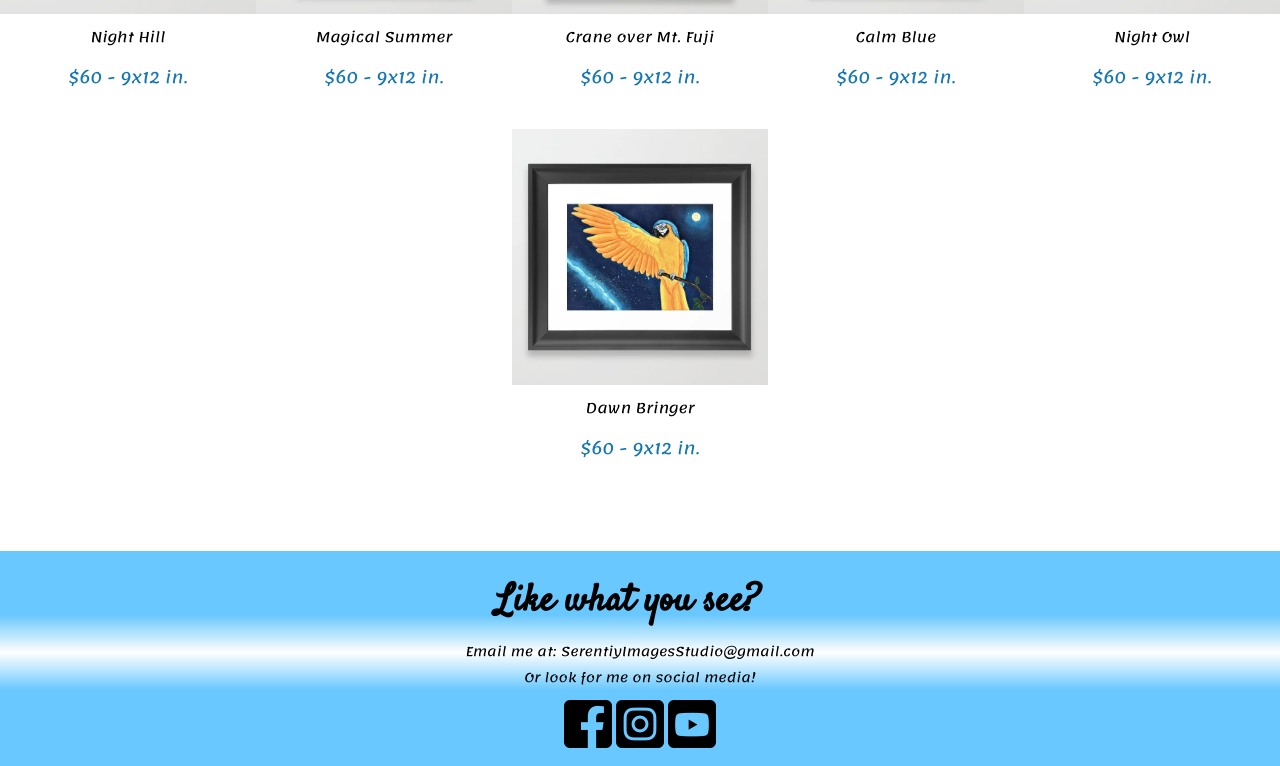
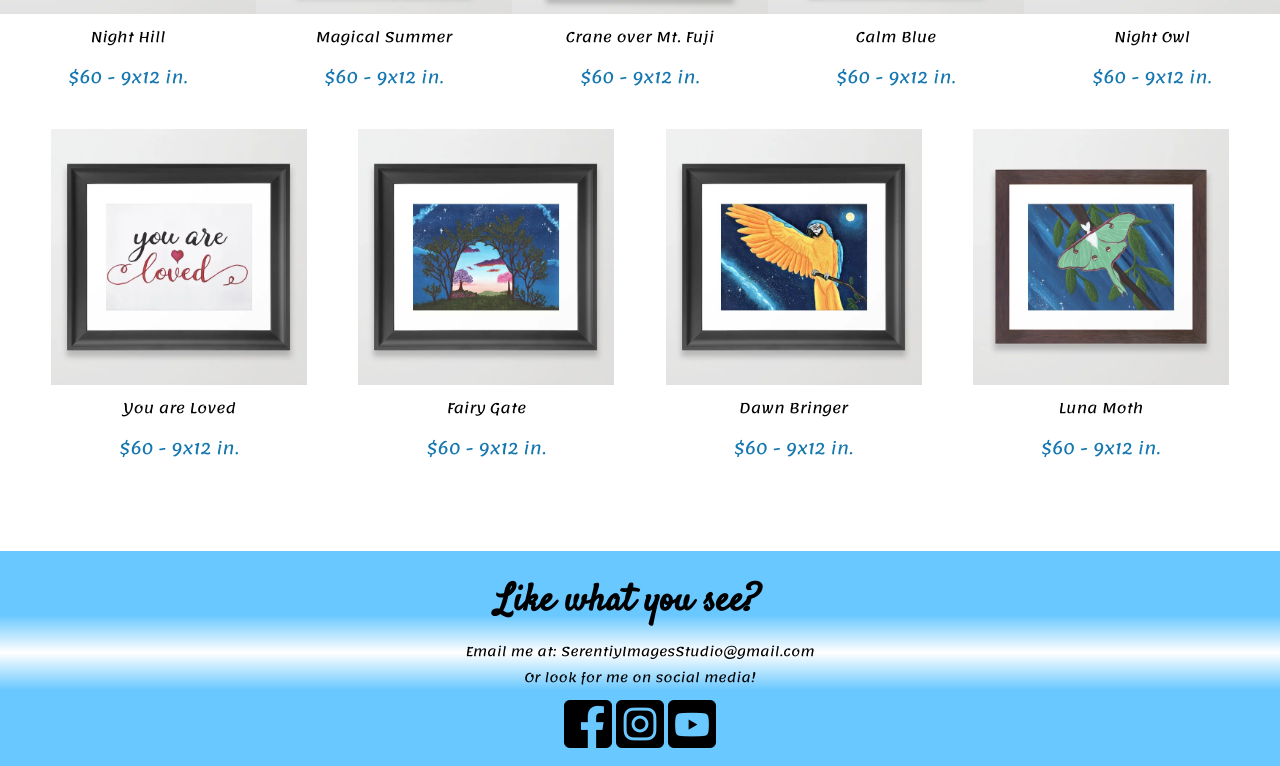
Before and after one commit to Dionne-Stratton/serenity-images-app, a React (Create React App) app: page /originals in a window 1280 px wide. Shown: the part 1801-2567 px from the top of the page. Built offline with nearby package versions, Linux system fonts and the light colour scheme.

Commit message:
originals added

```diff
--- a/src/components/OriginalsArray.js
+++ b/src/components/OriginalsArray.js
@@ -19,9 +19,9 @@ import hill from "../images/salePics/night-hill-framed-prints.webp";
 import summ from "../images/salePics/magical-summer2631831-framed-prints.webp";
 import fuji from "../images/salePics/japanese-crane-over-mt-fuji-framed-prints.webp";
 import nighto from "../images/salePics/night-owl4994928-framed-prints.webp";
-// import sunp from "../images/salePics/sun-parakeet-mimosa-flowers-framed-prints.webp";
-// import ntflt from "../images/salePics/night-flight4477694-framed-prints.webp";
-// import ensp from "../images/salePics/whimsical-cherry-tree-framed-prints.webp";
+import loved from "../images/salePics/loved4499238-framed-prints.webp";
+import fgate from "../images/salePics/fairy-gate2730911-framed-prints.webp";
+import luna from "../images/salePics/luna-moth2882386-framed-prints.webp";
 // import lake from "../images/salePics/lake-side2681835-framed-prints.webp";
 // import glory from "../images/salePics/the-glory-of-morning1614410-framed-prints.webp";
 // import simple from "../images/salePics/enjoy-the-simple-things1591696-framed-prints.webp";
@@ -295,28 +295,30 @@ const OriginalsArray = [
   //     price: "$60 - 9x12 in.",
   //     etsy: "",
   //   },
-//   {
-//     title: "Loved",
-//     id: 23,
-//     category: "loved words encouragement saying you",
-//     medium: "canvas acrylic",
-//     baseImage: null,
-//     size: "",
-//     description: "Acrylic paint on canvas.",
-//     price: "$60 - 9x12 in.",
-//     etsy: "",
-//   },
-//   {
-//     title: "Fairy Gate",
-//     id: 24,
-//     category: "fantasy landscape night sunset tree fairy gate",
-//     medium: "canvas sheet acrylic",
-//     baseImage: null,
-//     size: "small 9 x 12",
-//     description: "Acrylic paint on 9x12 inch canvas paper.",
-//     price: "$60 - 9x12 in.",
-//     etsy: "",
-//   },
+  {
+    title: "You are Loved",
+    id: 23,
+    category: "loved words encouragement saying you",
+    medium: "canvas acrylic",
+    baseImage: loved,
+    size: "",
+    description: "Acrylic paint on canvas.",
+    price: "$60 - 9x12 in.",
+    etsy:
+      "https://www.etsy.com/listing/994182202/you-are-loved-ink-art?ref=shop_home_active_1&frs=1",
+  },
+  {
+    title: "Fairy Gate",
+    id: 24,
+    category: "fantasy landscape night sunset tree fairy gate",
+    medium: "canvas sheet acrylic",
+    baseImage: fgate,
+    size: "small 9 x 12",
+    description: "Acrylic paint on 9x12 inch canvas paper.",
+    price: "$60 - 9x12 in.",
+    etsy:
+      "https://www.etsy.com/listing/994184878/fairy-gate-acrylic-painting?ref=shop_home_active_1&frs=1",
+  },
   {
     title: "Dawn Bringer",
     id: 25,
@@ -329,17 +331,18 @@ const OriginalsArray = [
     etsy:
       "https://www.etsy.com/listing/1007089845/dawn-bringer-blue-macaw-acrylic-painting?ref=shop_home_active_6&frs=1",
   },
-//   {
-//     title: "Luna Moth",
-//     id: 26,
-//     category: "moths night sky tree luna",
-//     medium: "canvas sheet acrylic",
-//     baseImage: null,
-//     size: "small 9 x 12",
-//     description: "Acrylic paint on 9x12 inch canvas paper.",
-//     price: "$60 - 9x12 in.",
-//     etsy: "",
-//   },
+  {
+    title: "Luna Moth",
+    id: 26,
+    category: "moths night sky tree luna",
+    medium: "canvas sheet acrylic",
+    baseImage: luna,
+    size: "small 9 x 12",
+    description: "Acrylic paint on 9x12 inch canvas paper.",
+    price: "$60 - 9x12 in.",
+    etsy:
+      "https://www.etsy.com/listing/1008148725/luna-moth-acrylic-painting?ref=shop_home_active_1&frs=1",
+  },
 ];
 
 export default OriginalsArray;
```
Lines whose indentation alone changed are shown as unchanged.
